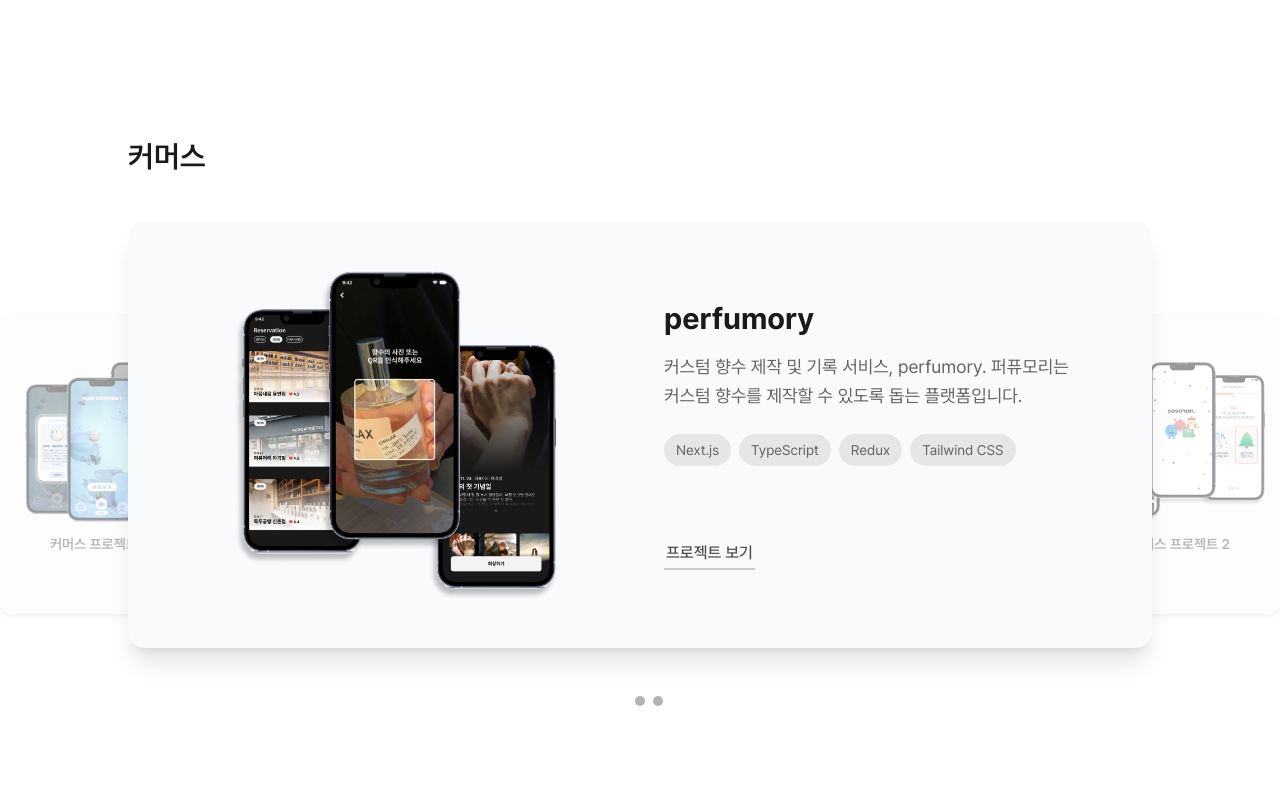
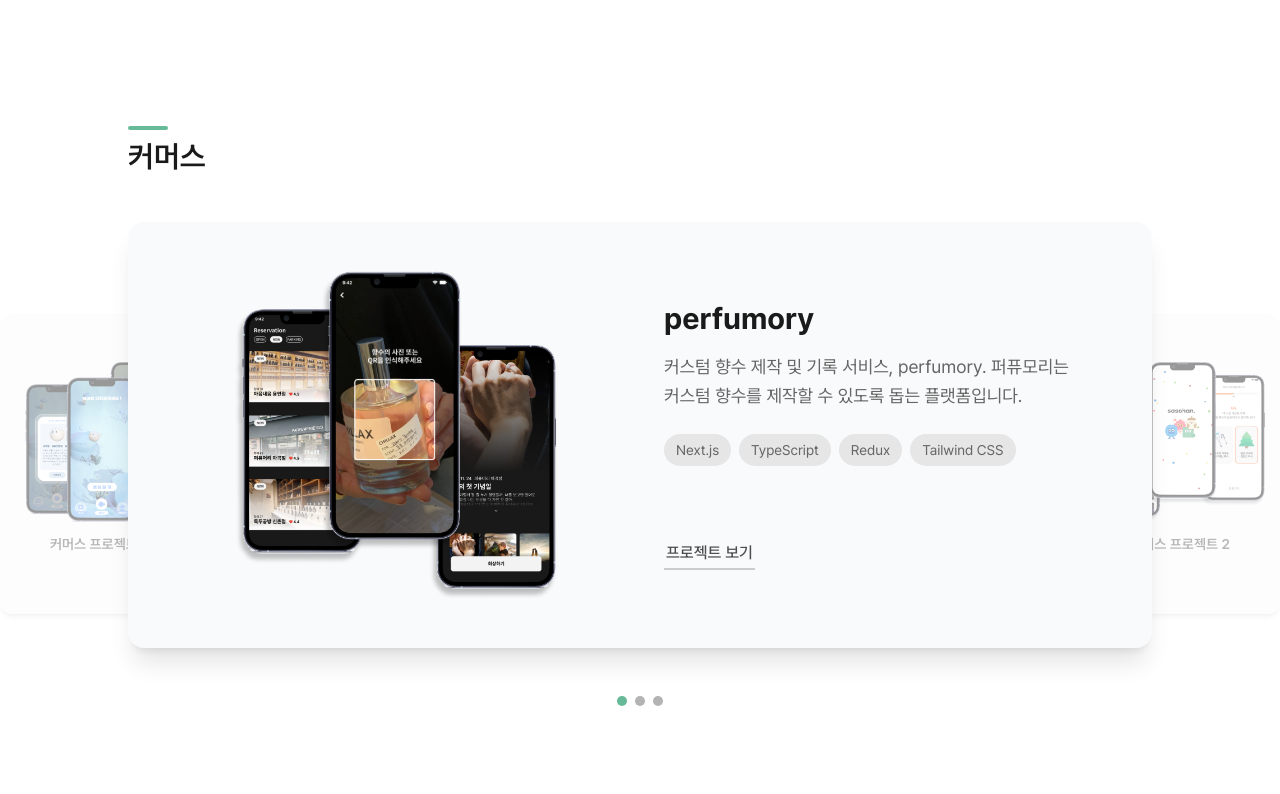
Before and after one commit to limgahyun/baya-outsourcing, a Next.js app: page /portfolio in a window 1280 px wide. Shown: the part 1126-1920 px from the top of the page. Built offline with nearby package versions, Linux system fonts and the light colour scheme; a web font is replaced by a local one.

Commit message:
feat: portfolio link 연결

```diff
--- a/src/app/portfolio/page.tsx
+++ b/src/app/portfolio/page.tsx
@@ -42,7 +42,13 @@
             <div key={category.id} className="mb-32">
               <div className="mb-12">
                 <div
-                  className={`w-10 h-1 rounded-full mb-2 bg-${category.color}-500`}
+                  className={`w-10 h-1 rounded-full mb-2 ${
+                    category.color === "blue"
+                      ? "bg-blue-500"
+                      : category.color === "green"
+                      ? "bg-green-500"
+                      : "bg-red-500"
+                  }`}
                 />
                 <h2 className="text-xl md:text-2xl lg:text-3xl font-semibold text-gray-900">
                   {category.name}
--- a/src/components/Navbar.tsx
+++ b/src/components/Navbar.tsx
@@ -69,7 +69,7 @@
                 바야 견적소
               </Link>
               <Link
-                href="/coming-soon"
+                href="/portfolio"
                 className={`font-pretendard transition-colors break-keep ${
                   isScrolled || !isTransparentNavbar || isMenuOpen
                     ? "text-gray-700 hover:text-blue-1000"
@@ -154,7 +154,7 @@
               바야 견적소
             </Link>
             <Link
-              href="/coming-soon"
+              href="/portfolio"
               className="font-pretendard text-gray-700 hover:text-blue-1000 transition-colors py-2 break-keep"
               onClick={() => setIsMenuOpen(false)}
             >
--- a/src/components/Portfolio.tsx
+++ b/src/components/Portfolio.tsx
@@ -30,7 +30,7 @@
               믿고 맡겨주신 결과들
             </h2>
             <Link
-              href="/coming-soon"
+              href="/portfolio"
               className="inline-block bg-blue-500 hover:bg-blue-600 text-white px-8 py-4 rounded-lg font-pretendard font-medium transition-all duration-300 hover:shadow-lg"
             >
               포트폴리오 보러가기
--- a/src/components/portfolio/ProjectCarousel.tsx
+++ b/src/components/portfolio/ProjectCarousel.tsx
@@ -189,7 +189,9 @@
               setCurrentIndex(index);
             }}
             className={`w-2.5 h-2.5 rounded-full transition-colors ${
-              index === currentIndex ? `bg-${color}-500` : "bg-gray-300"
+              index === currentIndex
+                ? `bg-${color}-500`
+                : "bg-gray-300 hover:bg-gray-400"
             }`}
           />
         ))}
```
